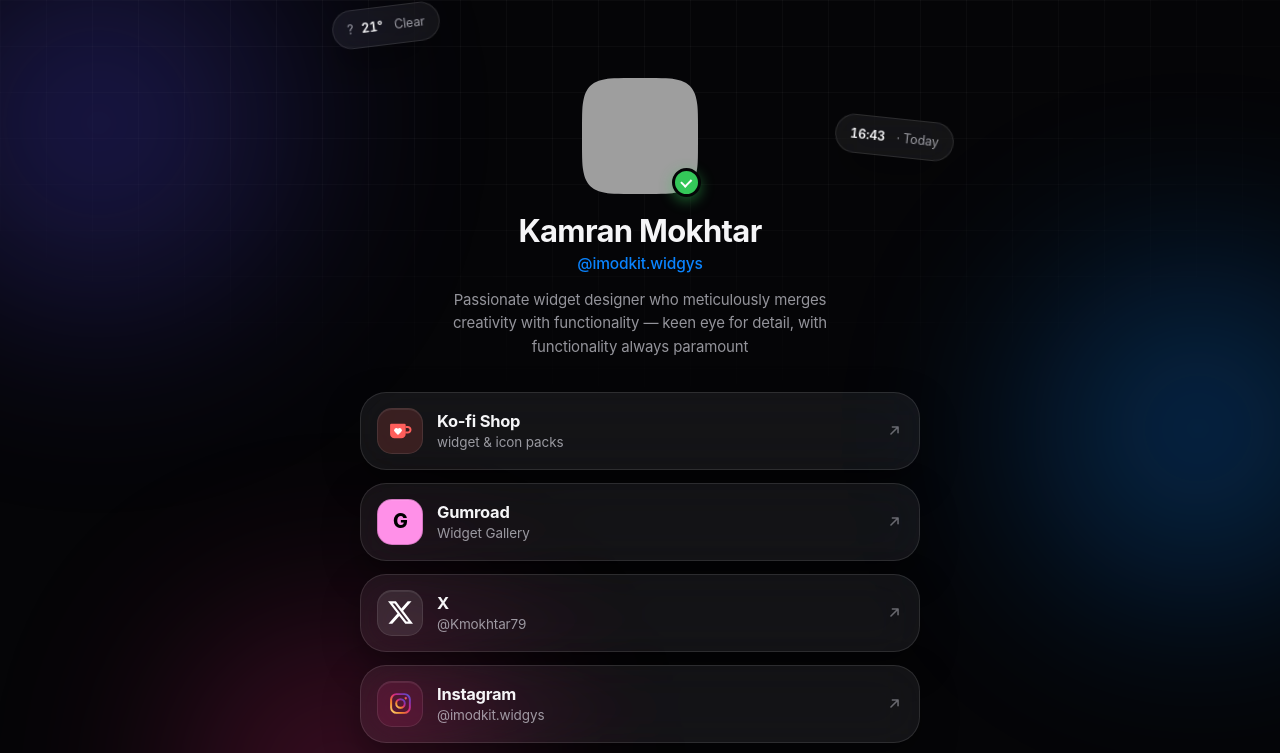
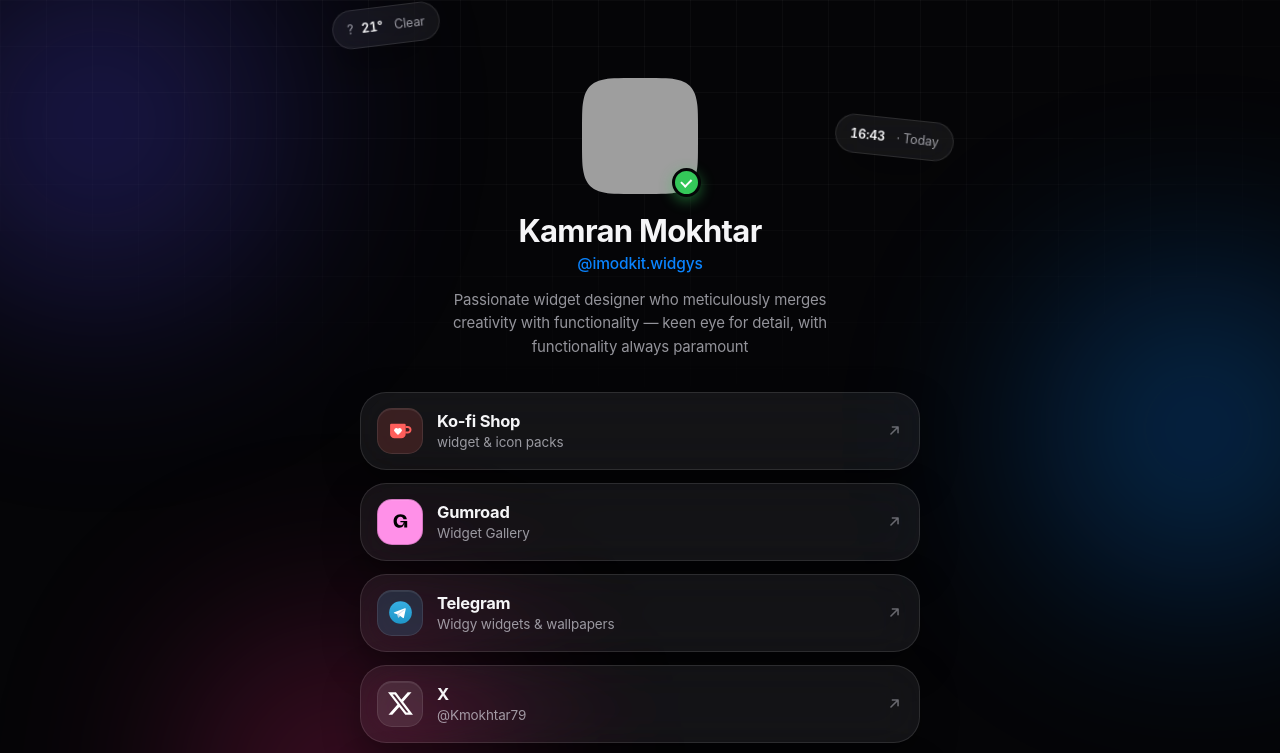
Before and after one commit to kmokhtar79/bio-link, a plain HTML site: page index.html in a window 1280 px wide. Shown: the top 753 px of the page. Drawn offline with Linux system fonts and the light colour scheme; grey boxes are pictures that could not be loaded.

Commit message:
Add Telegram channel card and official Gumroad logo

```diff
--- a/index.html
+++ b/index.html
@@ -105,6 +105,7 @@ body{
   animation:rise .65s cubic-bezier(.2,.7,.2,1) both}
 .link-card:nth-child(1){animation-delay:.10s}.link-card:nth-child(2){animation-delay:.17s}
 .link-card:nth-child(3){animation-delay:.24s}.link-card:nth-child(4){animation-delay:.31s}
+.link-card:nth-child(5){animation-delay:.38s}
 .link-card:hover{transform:translateY(-2px);box-shadow:0 22px 48px rgba(0,0,0,.45);border-color:rgba(255,255,255,.2)}
 .link-card:focus-visible{outline:2.5px solid var(--blue);outline-offset:3px}
 /* white/50% hover + white/20% tap highlight, respecting the card radius */
@@ -120,6 +121,7 @@ body{
 .chip.gum  {background:#FF90E8;border-color:rgba(0,0,0,.18)}
 .chip.x    {background:rgba(255,255,255,.09)}
 .chip.ig   {background:rgba(221,42,123,.14)}
+.chip.tg   {background:rgba(55,174,226,.16)}
 
 .lc-meta{min-width:0}
 .lc-name{font-size:16.5px;font-weight:650;letter-spacing:-.015em}
@@ -129,7 +131,7 @@ body{
 .lc-arrow svg{width:17px;height:17px;display:block}
 
 /* ---------- shop carousel ---------- */
-.shop-head{display:flex;align-items:baseline;justify-content:space-between;gap:10px;margin-bottom:14px;animation:rise .65s .34s both}
+.shop-head{display:flex;align-items:baseline;justify-content:space-between;gap:10px;margin-bottom:14px;animation:rise .65s .45s both}
 .shop-head h2{font-size:19px;font-weight:700;letter-spacing:-.02em}
 .shop-head a{font-size:13.5px;font-weight:550;color:var(--blue);text-decoration:none;letter-spacing:-.01em}
 .shop-head a:hover{text-decoration:underline}
@@ -215,10 +217,27 @@ footer a:hover{color:#fff}
 
     <a class="link-card" href="https://imodkit.gumroad.com/" target="_blank" rel="noopener noreferrer">
       <span class="chip gum" aria-hidden="true">
-        <!-- Gumroad mark -->
-        <svg viewBox="0 0 24 24"><text x="12" y="18.2" text-anchor="middle" font-family="-apple-system,BlinkMacSystemFont,'Helvetica Neue',Arial,sans-serif" font-size="19" font-weight="800" fill="#000">G</text></svg>
+        <!-- Gumroad logo — official lowercase “g” mark -->
+        <svg viewBox="0 0 24 24"><path fill="#000" d="M11.993 5.12c4.48 0 5.995 3.025 6.064 4.744h-3.239c-.069-.962-.897-2.406-2.896-2.406-2.136 0-3.514 1.857-3.514 4.126 0 2.27 1.378 4.125 3.514 4.125 1.93 0 2.758-1.512 3.103-3.025h-3.103v-1.238h6.509v6.327h-2.855v-3.989c-.207 1.444-1.102 4.264-4.617 4.264-3.516 0-5.584-2.82-5.584-6.326 0-3.645 2.276-6.602 6.618-6.602z"/></svg>
       </span>
       <span class="lc-meta"><span class="lc-name">Gumroad</span><br><span class="lc-sub">Widget Gallery</span></span>
+      <span class="lc-arrow" aria-hidden="true"><svg viewBox="0 0 24 24" fill="none" stroke="currentColor" stroke-width="2.2" stroke-linecap="round" stroke-linejoin="round"><path d="M7 17 17 7M9 7h8v8"/></svg></span>
+    </a>
+
+    <a class="link-card" href="https://t.me/ioscustomization" target="_blank" rel="noopener noreferrer">
+      <span class="chip tg" aria-hidden="true">
+        <!-- Telegram logo — original brand SVG -->
+        <svg viewBox="-12 -12 264 264">
+          <defs><linearGradient id="tgd" x1="120" y1="0" x2="120" y2="240" gradientUnits="userSpaceOnUse">
+            <stop offset="0" stop-color="#37AEE2"/><stop offset="1" stop-color="#1E96C8"/>
+          </linearGradient></defs>
+          <circle cx="120" cy="120" r="120" fill="url(#tgd)"/>
+          <path fill="#C8DAEA" d="M98 175c-3.888 0-3.227-1.468-4.568-5.17L82 132.207 170 80"/>
+          <path fill="#A9C9DD" d="M98 175c3 0 4.325-1.372 6-3l16-15.558-19.75-11.91"/>
+          <path fill="#fff" d="M100.144 144.446l45.912 33.93c5.24 2.89 9.024 1.394 10.336-4.861l18.744-88.372c1.912-8.652-3.48-12.57-9.44-10.004l-110.09 42.475c-8.452 3.385-8.4 8.11-1.455 10.21l31.163 9.73 72.14-45.524c3.22-1.955 6.17-.904 3.75 1.999z"/>
+        </svg>
+      </span>
+      <span class="lc-meta"><span class="lc-name">Telegram</span><br><span class="lc-sub">Widgy widgets &amp; wallpapers</span></span>
       <span class="lc-arrow" aria-hidden="true"><svg viewBox="0 0 24 24" fill="none" stroke="currentColor" stroke-width="2.2" stroke-linecap="round" stroke-linejoin="round"><path d="M7 17 17 7M9 7h8v8"/></svg></span>
     </a>
 
```
